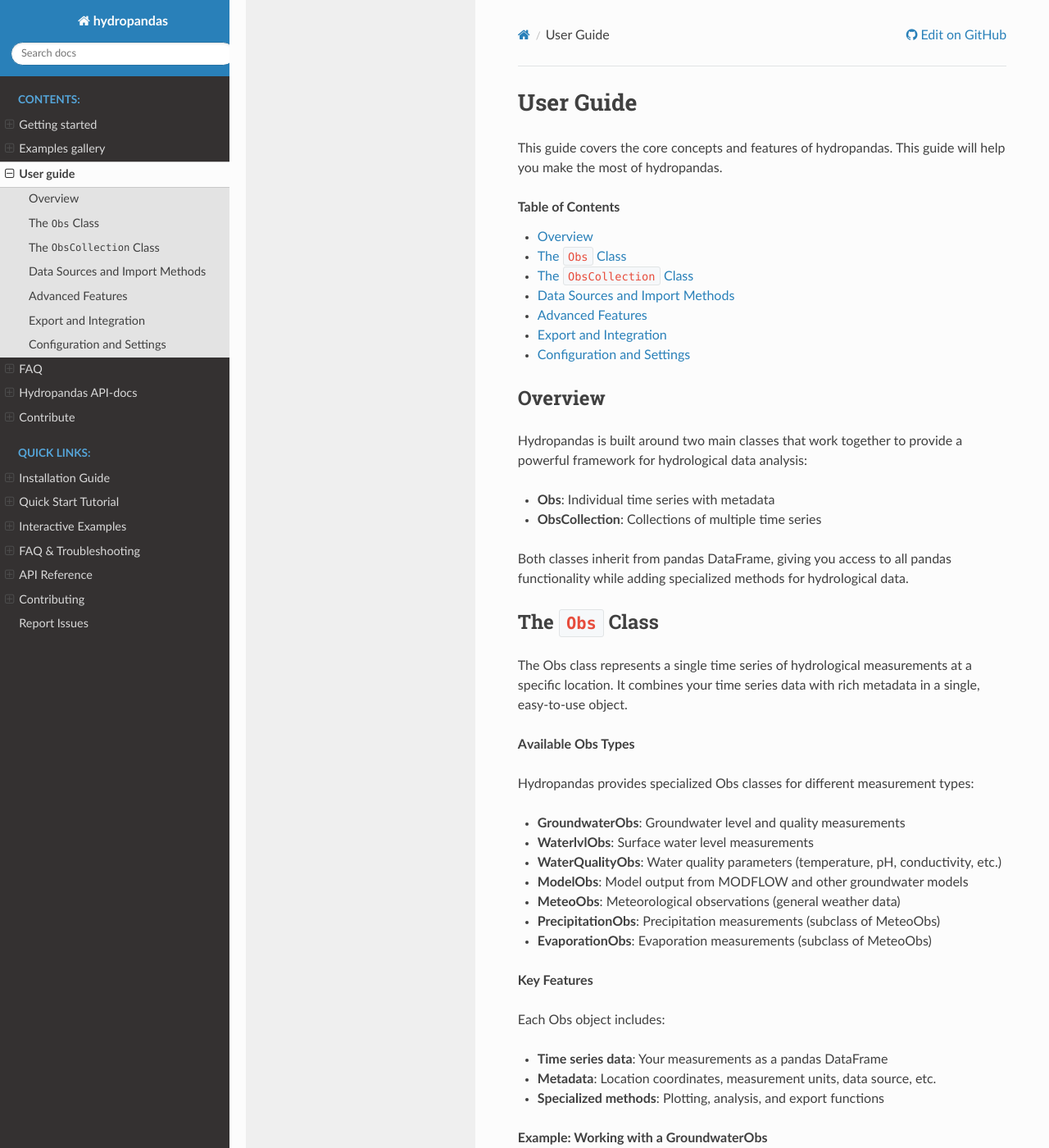
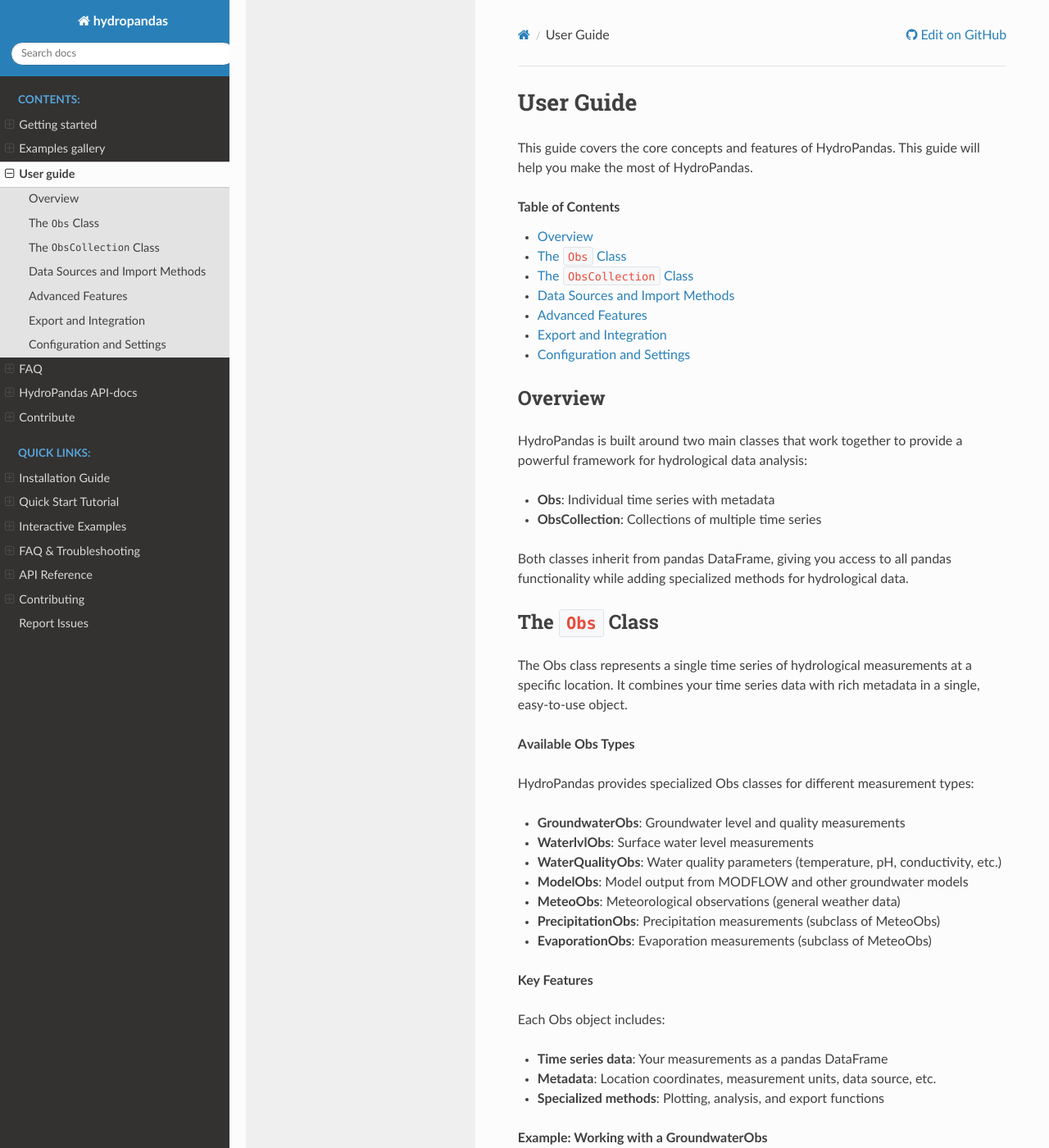
Before and after one commit to ArtesiaWater/hydropandas, a Sphinx documentation site: the page built from docs/user_guide.rst, in a window 1280 px wide and 1400 px high. Shown: the whole window at 82% size. Built offline with Sphinx 7.4.7 and the Read the Docs theme 3.1.0, drawn with Linux system fonts in a browser that asks for light colours; some of the changed text lies outside the part shown.

Commit message:
Martin comments

```diff
--- a/docs/examples/index.rst
+++ b/docs/examples/index.rst
@@ -1,7 +1,7 @@
 Examples Gallery
 ================
 
-These examples highlight many of the things you can do with hydropandas, and show off some best-practices.
+These examples highlight many of the things you can do with HydroPandas, and show off some best-practices.
 
 
 .. nbgallery::
--- a/docs/source/modules.rst
+++ b/docs/source/modules.rst
@@ -1,6 +1,6 @@
 .. hydropandas_API:
 
-hydropandas
+HydroPandas
 ===========
 
 Subpackages
--- a/docs/user_guide.rst
+++ b/docs/user_guide.rst
@@ -5,8 +5,8 @@
 User Guide
 ==========
 
-This guide covers the core concepts and features of hydropandas. This guide
-will help you make the most of hydropandas.
+This guide covers the core concepts and features of HydroPandas. This guide
+will help you make the most of HydroPandas.
 
 .. contents:: Table of Contents
    :local:
@@ -15,7 +15,7 @@
 Overview
 --------
 
-Hydropandas is built around two main classes that work together to provide a powerful
+HydroPandas is built around two main classes that work together to provide a powerful
 framework for hydrological data analysis:
 
 * **Obs**: Individual time series with metadata
@@ -32,7 +32,7 @@
 
 **Available Obs Types**
 
-Hydropandas provides specialized Obs classes for different measurement types:
+HydroPandas provides specialized Obs classes for different measurement types:
 
 - **GroundwaterObs**: Groundwater level and quality measurements
 - **WaterlvlObs**: Surface water level measurements
@@ -119,7 +119,7 @@
 Data Sources and Import Methods
 ------------------------------
 
-Hydropandas supports numerous data sources with specialized import methods:
+HydroPandas supports numerous data sources with specialized import methods:
 
 **Dutch Data Sources**
 * **BRO (Basisregistratie Ondergrond)**: ``read_bro()``
@@ -163,7 +163,7 @@
 
 **Spatial Analysis**
 
-Hydropandas integrates seamlessly with GeoPandas for spatial analysis:
+HydroPandas integrates seamlessly with GeoPandas for spatial analysis:
 
 .. code-block:: python
 
```
Also changed, not shown: docs/getting_started.rst (+4 -4 lines), docs/index.rst (+4 -4 lines), readme.md (+1 -1 lines), 13 other files.
